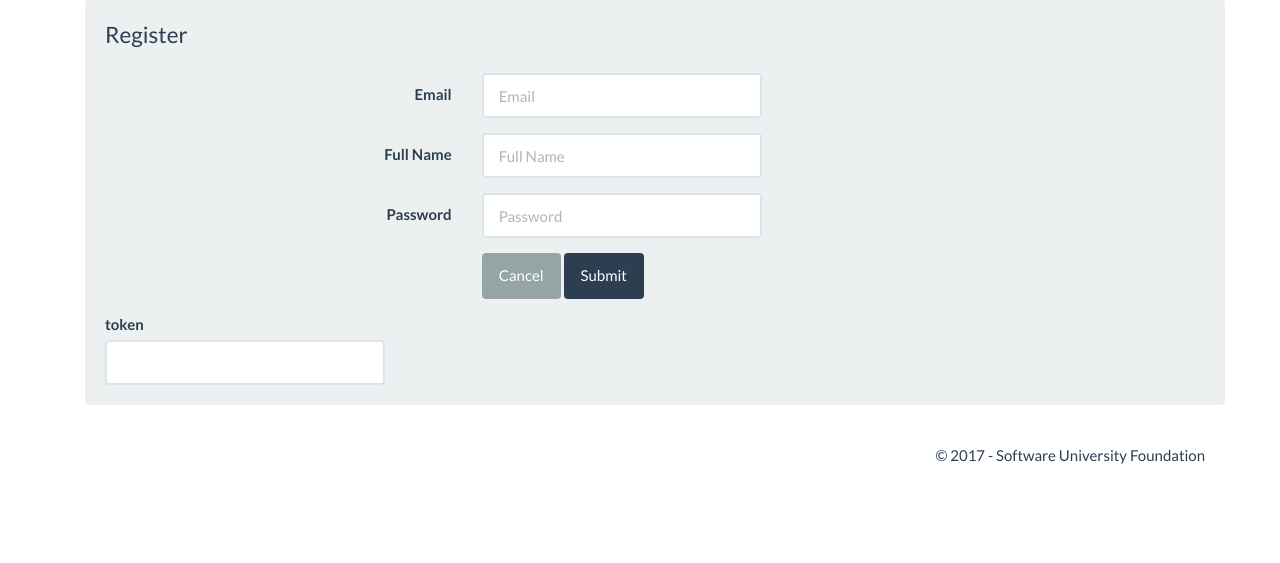
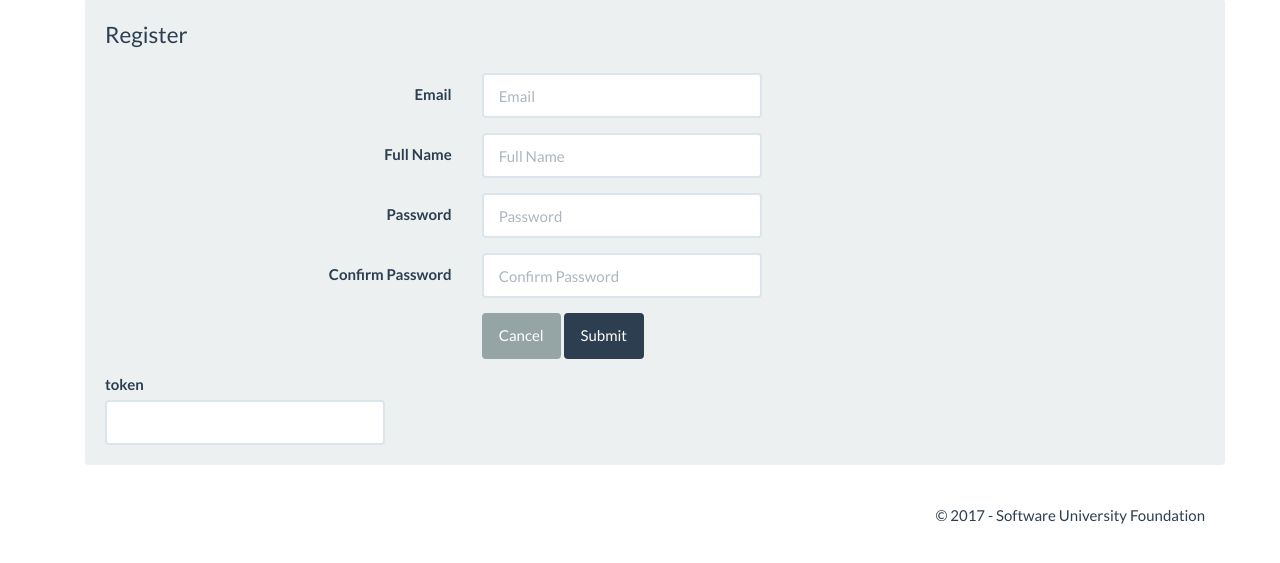
Before and after one commit to KrasimiraGeorgieva/PHP-MVC-Frameworks-November-2017, a Symfony app: template blog/app/Resources/views/default/register.html.twig in a window 1280 px wide. Shown: the part 152-715 px from the top of the page. Run offline with Twig, Linux system fonts and the light colour scheme; the template is opened without the code that fills it, so the values that code supplies are empty; form fields are guessed from the names that the template uses; some libraries are stand-ins or nearby versions.

Commit message:
Fixed Confirm password field

```diff
--- a/blog/app/Resources/views/default/register.html.twig
+++ b/blog/app/Resources/views/default/register.html.twig
@@ -28,12 +28,12 @@
                             <input type="password" class="form-control" id="user_password_first" placeholder="Password" name="user[password]" required>
                         </div>
                     </div>
-                    {#<div class="form-group">#}
-                        {#<label class="col-sm-4 control-label" for="user_password_second">Confirm Password</label>#}
-                        {#<div class="col-sm-4">#}
-                            {#<input type="password" class="form-control" id="user_password_second" placeholder="Confirm Password" name="user[password][second]" required>#}
-                        {#</div>#}
-                    {#</div>#}
+                    <div class="form-group">
+                        <label class="col-sm-4 control-label" for="user_password_second">Confirm Password</label>
+                        <div class="col-sm-4">
+                            <input type="password" class="form-control" id="user_password_second" placeholder="Confirm Password" name="user[confirm]" required>
+                        </div>
+                    </div>
                     <div class="form-group">
                         <div class="col-sm-4 col-sm-offset-4">
                             <a class="btn btn-default" href="{{ path('blog_index') }}">Cancel</a>
```
